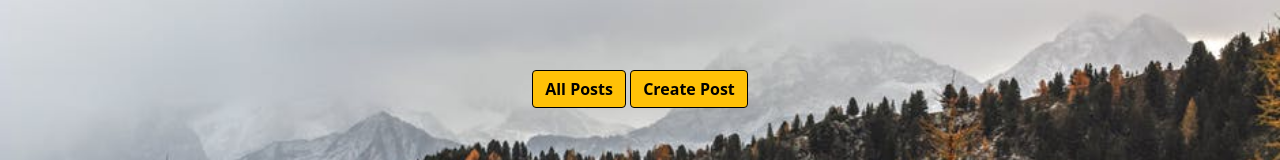
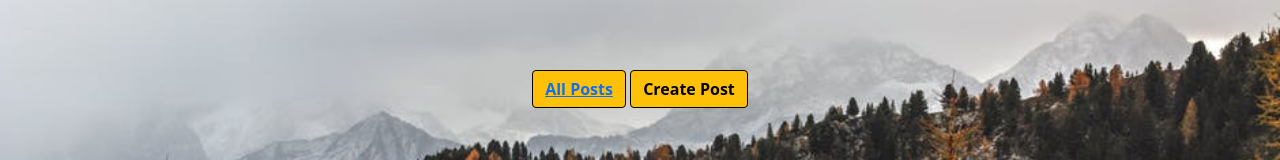
Before and after one commit to rahulsinghbisht-13/Scribbler, a plain HTML site: page index.html in a window 1280 px wide. Shown: the part 243-403 px from the top of the page. Drawn offline with nearby package versions, Linux system fonts and the light colour scheme.

Commit message:
linked all post button with bloglist.html

```diff
--- a/index.html
+++ b/index.html
@@ -95,7 +95,7 @@
     <!-- created buttons for posts -->
     <main id="main">
         <div class="postButtons">
-            <button type="button" class="btn btn-warning" id="all_posts">All Posts</button>
+            <button type="button" class="btn btn-warning" id="all_posts"><a href="./html/bloglist.html" id="linkToBloglist">All Posts</a></button>
             <button type="button" class="btn btn-warning" id="create_post">Create Post</button>
         </div>
     </main>
```
